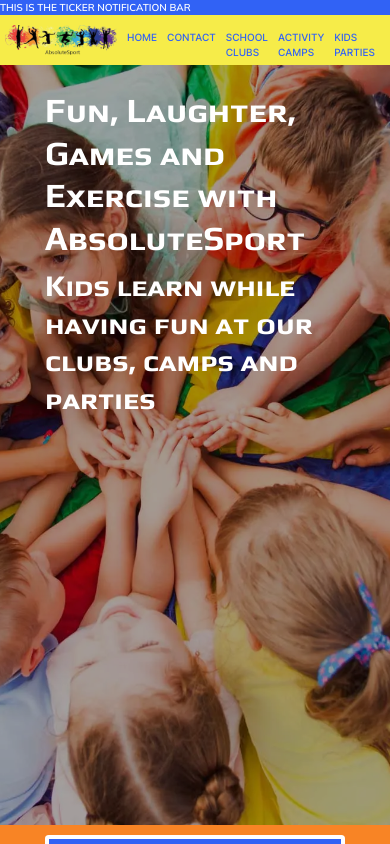
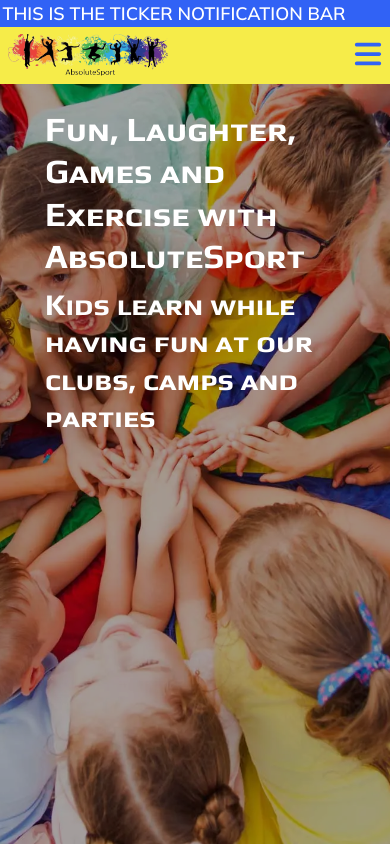
Before and after one commit to SPH73/absoluteSport-ssr-webapp, a Nuxt app: page / in a window 390 px wide. Shown: the top 844 px of the page. Built offline with nearby package versions, Linux system fonts and the light colour scheme.

Commit message:
added default layout components & responsive nav

```diff
--- /dev/null
+++ b/components/TheNavbar.vue
@@ -0,0 +1,157 @@
+<template>
+  <nav class="w-full bg-accent p-3">
+    <div class="flex items-center justify-between">
+      <!-- Header Logo -->
+      <NuxtLink class="mr-4" to="/">
+        <img src="/img/logo.webp" alt="Logo" class="w-64" />
+      </NuxtLink>
+      <!-- Mobile Menu Button -->
+      <div class="lg:hidden">
+        <button @click="drawer">
+          <font-awesome-icon :icon="['fas', 'bars']" class="text-secondary w-12 h-12" />
+        </button>
+      </div>
+
+      <!-- Navbar -->
+      <div class="hidden lg:block">
+        <ul class="flex space-x-8 text-3xl font-mulish uppercase">
+          <li>
+            <NuxtLink
+              to="/"
+              class="text-secondary active border-b-4 border-primary pb-2 hover:font-bold"
+            >
+              Home</NuxtLink
+            >
+          </li>
+          <li>
+            <NuxtLink to="/" class="text-secondary hover:font-bold"> Contact </NuxtLink>
+          </li>
+          <li>
+            <NuxtLink to="/" class="text-secondary hover:font-bold">
+              School Clubs
+            </NuxtLink>
+          </li>
+          <li>
+            <NuxtLink to="/" class="text-secondary hover:font-bold">
+              Activity Camps
+            </NuxtLink>
+          </li>
+          <li>
+            <NuxtLink to="/" class="text-secondary hover:font-bold">
+              Kids Parties
+            </NuxtLink>
+          </li>
+        </ul>
+      </div>
+      <!-- Mobile Menu Transition background -->
+      <transition
+        enter-class="opacity-0"
+        enter-active-class="ease-out transition-medium"
+        enter-to-class="opacity-100"
+        leave-class="opacity-100"
+        leave-active-class="ease-out transition-medium"
+        leave-to-class="opacity-0"
+      >
+        <div
+          @keydown.esc="isOpen = false"
+          v-show="isOpen"
+          class="z-10 fixed inset-0 transition-opacity"
+        >
+          <div
+            @click="isOpen = false"
+            class="absolute inset-0 bg-black opacity-50"
+            tabindex="0"
+          ></div>
+        </div>
+      </transition>
+      <!-- Drawer Menu -->
+      <aside
+        class="p-5 transform top-0 right-0 left-0 w-80 bg-accent fixed h-full overflow-auto ease-in-out transition-all duration-300 z-30"
+        :class="isOpen ? 'translate-x-0' : '-translate-x-full'"
+      >
+        <div class="close">
+          <button class="absolute top-0 right-0 mt-4 mr-4" @click="isOpen = false">
+            <font-awesome-icon :icon="['fas', 'xmark']" class="text-secondary h-12 w12" />
+          </button>
+        </div>
+        <span @click="isOpen = false" class="flex w-full items-center p-4">
+          <NuxtLink class="mr-4" to="/">
+            <img src="/img/logo.webp" alt="Logo" class="w-48" />
+          </NuxtLink>
+        </span>
+        <ul
+          class="divide-y-2 divide-primary font-mulish text-secondary uppercase text-2xl"
+        >
+          <li>
+            <NuxtLink to="/" @click="isOpen = false" class="my-4 inline-block">
+              Home</NuxtLink
+            >
+          </li>
+          <li>
+            <NuxtLink to="/" @click="isOpen = false" class="my-4 inline-block">
+              Contact</NuxtLink
+            >
+          </li>
+          <li>
+            <NuxtLink to="/" @click="isOpen = false" class="my-4 inline-block">
+              School Clubs</NuxtLink
+            >
+          </li>
+          <li>
+            <NuxtLink to="/" @click="isOpen = false" class="my-4 inline-block">
+              Activity Camps</NuxtLink
+            >
+          </li>
+          <li>
+            <NuxtLink to="/parties" @click="isOpen = false" class="my-4 inline-block">
+              Kids Parties</NuxtLink
+            >
+          </li>
+        </ul>
+        <div class="follow">
+          <p class="font-mulish uppercase text-secondary text-2xl">follow us:</p>
+          <div class="social flex space-x-5 mt-4">
+            <a href="#">
+              <font-awesome-icon
+                :icon="['fab', 'linkedin']"
+                class="text-secondary h-12 w12"
+              />
+            </a>
+            <a href="#">
+              <font-awesome-icon
+                :icon="['fab', 'facebook']"
+                class="text-secondary h-12 w12"
+              />
+            </a>
+            <a href="#">
+              <font-awesome-icon
+                :icon="['fab', 'instagram']"
+                class="text-secondary h-12 w12"
+              />
+            </a>
+          </div>
+        </div>
+      </aside>
+    </div>
+  </nav>
+</template>
+
+<script setup lang="ts">
+const isOpen = ref(false);
+function drawer() {
+  isOpen.value = !isOpen.value;
+}
+watch(isOpen, function handler(isOpen) {
+  if (process.client) {
+    if (isOpen) document.body.style.setProperty("overflow", "hidden");
+    else document.body.style.removeProperty("overflow");
+  }
+});
+onMounted(() => {
+  document.addEventListener("keydown", (e) => {
+    if (e.key === "Enter" && isOpen.value) isOpen.value = !isOpen.value;
+  });
+});
+</script>
+
+<style scoped></style>
--- /dev/null
+++ b/components/TheTicker.vue
@@ -0,0 +1,9 @@
+<script lang="ts" setup></script>
+
+<template>
+  <div class="bg-secondary w-full text-light font-mulish uppercase p-1">
+    <h4>This is the ticker notification bar</h4>
+  </div>
+</template>
+
+<style scoped></style>
--- a/layouts/default.vue
+++ b/layouts/default.vue
@@ -1,45 +1,12 @@
 <template>
   <div class="w-full min-h-full h-screen flex flex-col">
-    <div class="bg-secondary w-full text-light font-mulish uppercase h-6">
-      This is the ticker notification bar
-    </div>
-    <header class="bg-accent max-h-fit w-full flex items-center justify-between p-2">
-      <NuxtLink class="mr-4" to="/">
-        <img src="/img/logo.webp" alt="Logo" />
-      </NuxtLink>
-      <nav class="flex justify-evenly uppercase font-inter-medium">
-        <NuxtLink
-          to="/"
-          class="text-secondary active:text-primary block mt-4 lg:inline-block lg:mt-0 mr-4"
-        >
-          Home
-        </NuxtLink>
-        <NuxtLink
-          class="text-secondary active:text-primary block mt-4 lg:inline-block lg:mt-0 mr-4"
-        >
-          Contact
-        </NuxtLink>
-        <NuxtLink
-          class="text-secondary active:text-primary block mt-4 lg:inline-block lg:mt-0 mr-4"
-        >
-          School Clubs
-        </NuxtLink>
-        <NuxtLink
-          class="text-secondary active:text-primary block mt-4 lg:inline-block lg:mt-0 mr-4"
-        >
-          Activity Camps
-        </NuxtLink>
-        <NuxtLink
-          to="/parties"
-          class="text-secondary active:text-primary block mt-4 lg:inline-block lg:mt-0 mr-4"
-        >
-          Kids Parties
-        </NuxtLink>
-      </nav>
+    <TheTicker />
+    <header>
+      <TheNavbar />
     </header>
-    <div class="mb-auto flex flex-col bg-primary">
+    <main class="mb-auto flex flex-col bg-primary">
       <slot />
-    </div>
+    </main>
     <footer class="bg-dark text-light">
       <div class="container">
         <h1>Footer</h1>
```
